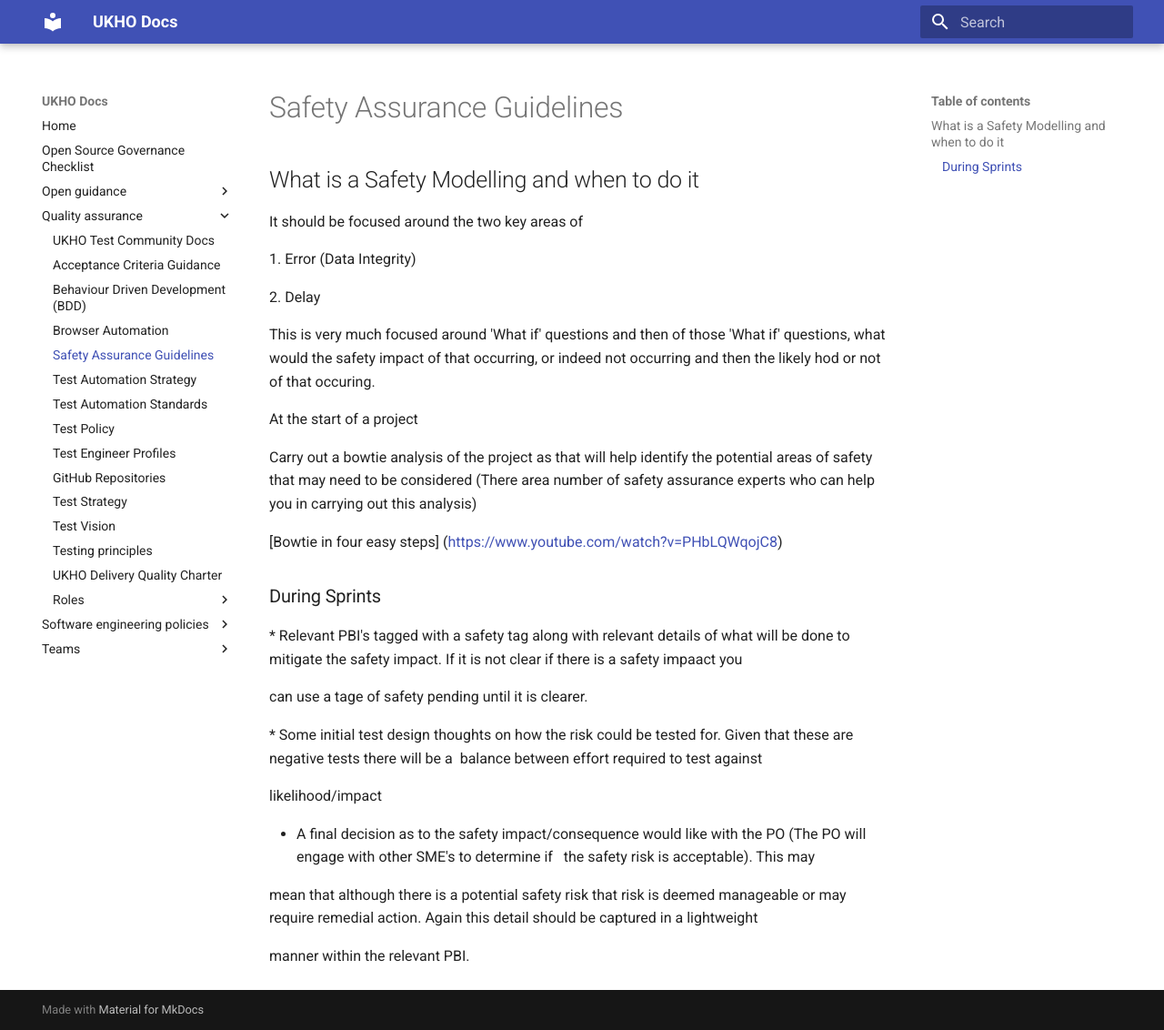
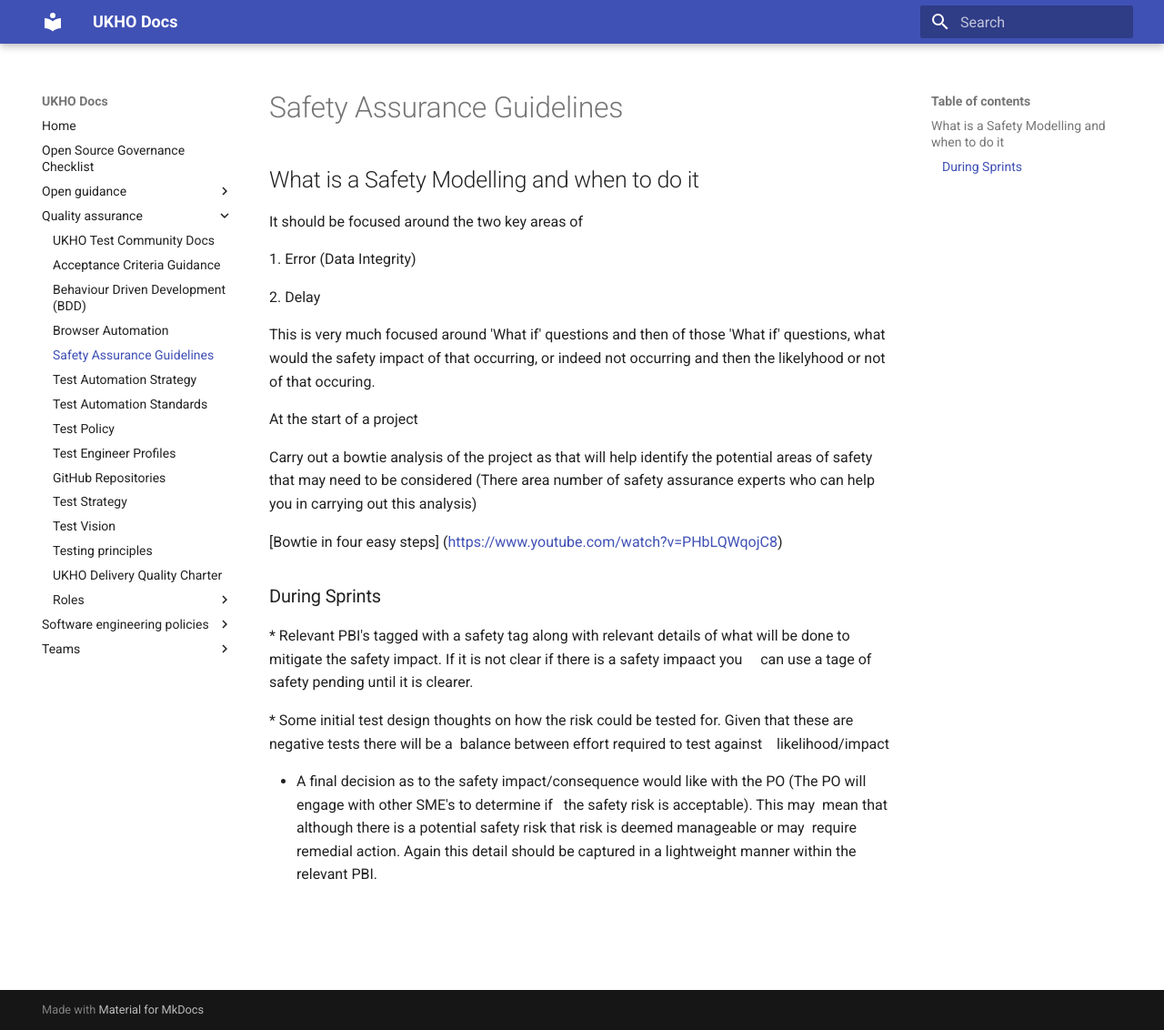
Before and after one commit to UKHO/docs, an MkDocs documentation site: the page built from docs/quality-assurance/safety-assurance-guidance.md, in a window 1280 px wide and 1132 px high. Shown: the whole window at 91% size. Built offline with MkDocs 1.6.1 and Material for MkDocs 9.7.7, drawn with Linux system fonts in a browser that asks for light colours.

Commit message:
Update safety-assurance-guidance.md

```diff
--- a/docs/quality-assurance/safety-assurance-guidance.md
+++ b/docs/quality-assurance/safety-assurance-guidance.md
@@ -1,6 +1,6 @@
 # Safety Assurance Guidelines
 
-##What is a Safety Modelling and when to do it
+## What is a Safety Modelling and when to do it
 
 It should be focused around the two key areas of
 
@@ -8,8 +8,7 @@ It should be focused around the two key areas of
 
 2\. Delay
 
-This is very much focused around 'What if' questions and then of those 'What if' questions, what would the safety impact of that occurring, or indeed not occurring and then the likely
-hod or not of that occuring.
+This is very much focused around 'What if' questions and then of those 'What if' questions, what would the safety impact of that occurring, or indeed not occurring and then the likelyhood or not of that occuring.
 
 At the start of a project
 
@@ -20,15 +19,11 @@ Carry out a bowtie analysis of the project as that will help identify the potent
 ### During Sprints
 
  * Relevant PBI's tagged with a safety tag along with relevant details of what will be done to mitigate the safety impact. If it is not clear if there is a safety impaact you
-
    can use a tage of safety pending until it is clearer.
 
  * Some initial test design thoughts on how the risk could be tested for. Given that these are  negative tests there will be a  balance between effort required to test against
-
    likelihood/impact
 
 * A final decision as to the safety impact/consequence would like with the PO (The PO will engage with other SME's to determine if   the safety risk is acceptable). This may
-
-   mean that although there is a potential safety risk that risk is deemed manageable or may  require remedial action. Again this detail should be captured in a lightweight
-
-   manner within the relevant PBI.
+  mean that although there is a potential safety risk that risk is deemed manageable or may  require remedial action. Again this detail should be captured in a lightweight
+  manner within the relevant PBI.
```
